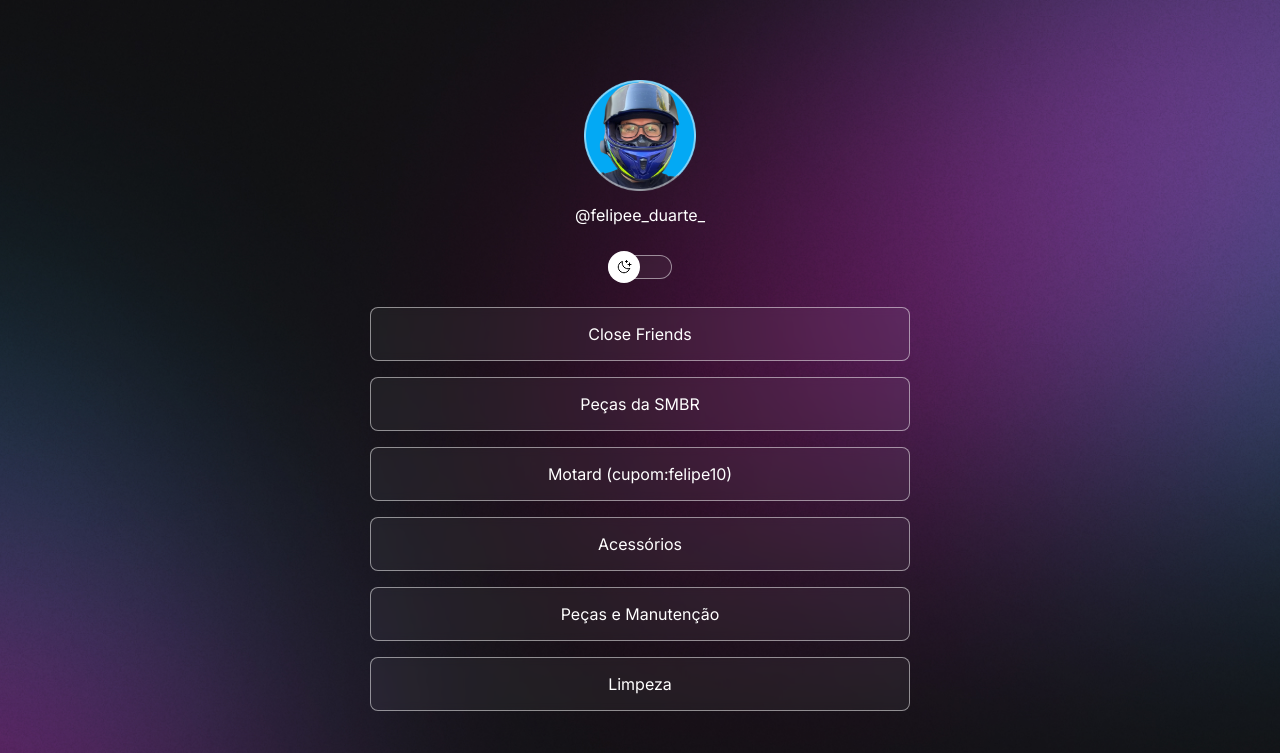
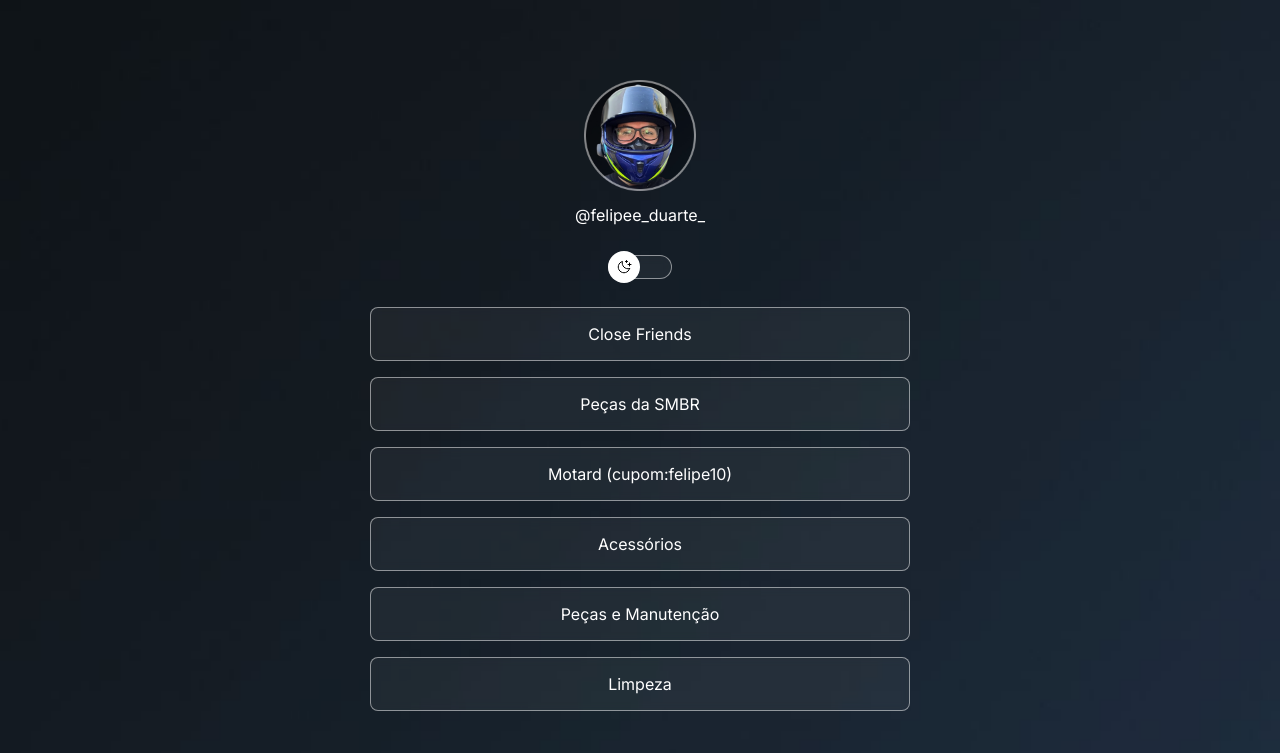
Before and after one commit to felipee-duarte/links, a plain HTML site: page index.html in a window 1280 px wide. Shown: the top 753 px of the page. Drawn offline with nearby package versions, Linux system fonts and the light colour scheme.

Commit message:
adjust to imagens

```diff
--- a/index.html
+++ b/index.html
@@ -18,7 +18,7 @@
     <div id="container">
       <div id="profile">
         <img
-          src="./assets/avatar.png"
+          src="./assets/avatar-dark.png"
           alt="Foto de Felipe Duarte de óculos com capacete, com a viseira levantada e de camisa preta "
         />
         <p>@felipee_duarte_</p>
--- a/style.css
+++ b/style.css
@@ -6,7 +6,7 @@
 
 :root {
   --text-color: white;
-  --bg-url: url(./assets/bg-mobile.jpg);
+  --bg-url: url(./assets/bg-mobile-dark.jpg);
   --stroke-color: rgba(255, 255, 255, 0.5);
   --surface-color: rgba(255, 255, 255, 0.05);
   --surface-color-houver: rgba(0, 0, 0, 0.2);
@@ -124,7 +124,7 @@ ul li a {
   text-decoration: none;
   font-weight: 500;
 
-  transition: background 0.3s;
+  transition: background 0.5s;
 }
 
 ul li a:hover {
@@ -149,7 +149,7 @@ ul li a:hover {
   padding: 16px;
 
   border-radius: 50%;
-  transition: background 0.2s;
+  transition: background 0.4s;
 }
 
 #social-links a:hover {
@@ -164,7 +164,7 @@ footer {
 
 @media (min-width: 700px) {
   :root {
-    --bg-url: url(./assets/bg-desktop.jpg);
+    --bg-url: url(./assets/bg-desktop-dark.jpg);
   }
 
   .light {
```
Also changed, not shown: assets/avatar-dark.png (added), assets/avatar-light.png, assets/avatar.png (deleted), assets/bg-desktop-dark.jpg (added), assets/bg-desktop-light.jpg, assets/bg-desktop.jpg (deleted), assets/bg-mobile-dark.jpg (added), assets/bg-mobile-light.jpg, assets/bg-mobile.jpg (deleted).
